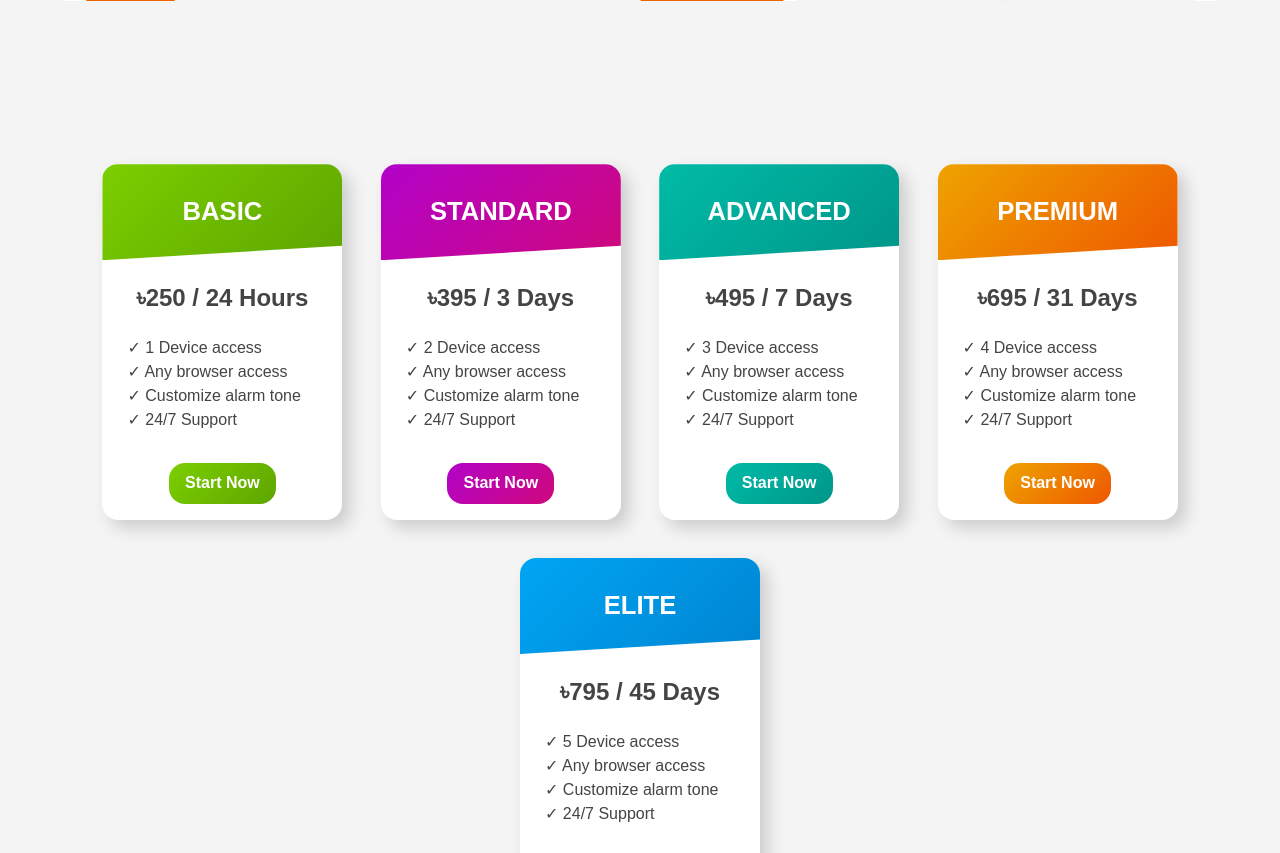
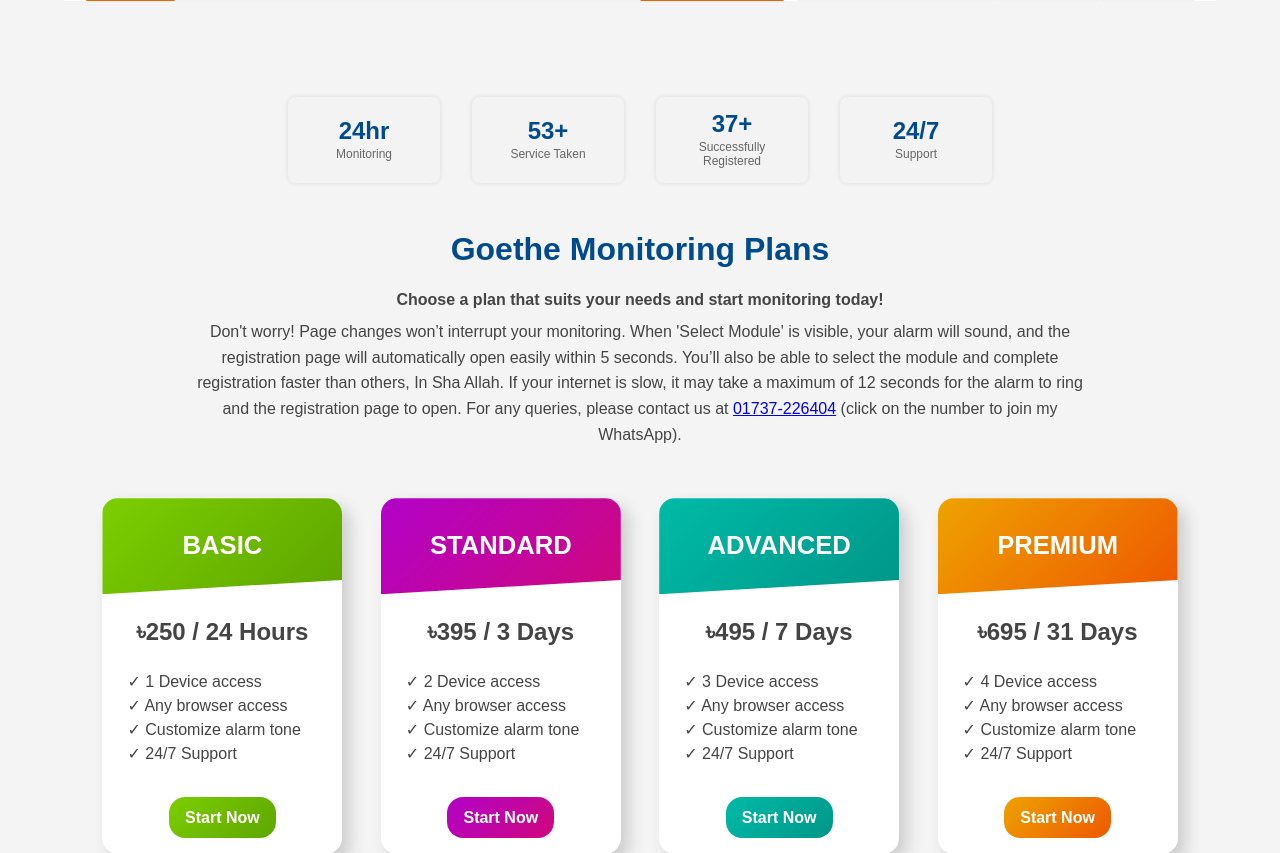
Before and after one commit to nafiz-swe/goetheB1, a Flask app: page / in a window 1280 px wide. Shown: the part 695-1548 px from the top of the page. Run offline with Flask 3, Linux system fonts and the light colour scheme.

Commit message:
monitoring stats add

```diff
--- a/static/style.css
+++ b/static/style.css
@@ -15,7 +15,7 @@ h1 {
   width: 100%;
   overflow: hidden;
   margin-top: 3rem;
-  margin-bottom: 9rem;
+  margin-bottom: 6rem;
 }
 
 .banner img {
@@ -39,6 +39,44 @@ h1 {
 }
 
 /* Banner sections end */
+
+
+.stats-cards {
+  display: flex;
+  justify-content: center;
+  gap: 2rem;
+  margin: 1rem 0 2rem 0;
+}
+
+.stat-card {
+  background-color: #f3f3f3;
+  border-radius: 0.5rem;
+  padding: 0.5rem 1rem;
+  width: 120px;
+  height: 70px;
+  display: flex;
+  flex-direction: column;
+  align-items: center;
+  justify-content: center;
+  box-shadow: 0 0 5px rgba(0,0,0,0.1);
+}
+
+.stat-number {
+  font-size: 1.5rem;
+  font-weight: 700;
+  color: #004a8d;
+  line-height: 1;
+}
+
+.stat-title {
+  font-size: 0.75rem;
+  font-weight: 500;
+  color: #666;
+  margin-top: 0.2rem;
+  text-align: center;
+}
+/* Status Card End */
+
 
 /* Navbar container */
 .navbar input[type="checkbox"],
@@ -211,6 +249,20 @@ h1 {
 /* Nav End */
 
 /* Subscriptions Card Start */
+main > h1,
+main > p {
+  width: 100%;
+  text-align: center;
+  margin: 1rem 0;
+}
+
+main > p {
+  color: #444;
+  max-width: 900px;
+  margin: 0.2rem auto;
+  line-height: 1.6;
+}
+
 main {
     display: flex;
     justify-content: center;
@@ -325,57 +377,6 @@ main {
     display: none;
   }
 /* Subscritiions Card End */
-
-/* Button Start
-.monitoring-btn {
-    background: #00a6f4;
-    color: white;
-    text-align: center;
-    width: 100%;
-    border-radius: 0.4rem;
-    box-shadow:
-      inset 0 1px 0 0 rgba(255, 255, 255, 0.3),
-      0 0px 0 0 #0091db,
-      0 4px 0 0 #007acc,
-      0 6px 0 0 #006bbd,
-      0 8px 0 0 #005bab,
-      0 8px 16px 0 rgba(0, 166, 244, 0.5);
-    overflow: hidden;
-    position: relative;
-    transition: transform 0.2s ease, box-shadow 0.2s ease;
-  }
-  .monitoring-btn::before {
-    content: '';
-    position: absolute;
-    inset: 0;
-    background: linear-gradient(
-      120deg,
-      transparent,
-      rgba(0, 166, 244, 0.3),
-      rgba(255, 255, 255, 0.2),
-      transparent
-    );
-    transform: translateX(-100%);
-    animation: shimmer 3s infinite;
-    filter: blur(1px);
-  }
-  .monitoring-btn:hover {
-    transform: translateY(4px);
-    box-shadow:
-      inset 0 1px 0 0 rgba(255,255,255,0.3),
-      0 1px 0 0 #00a6f4,
-      0 2px 0 0 #0091db,
-      0 3px 0 0 #007acc,
-      0 4px 0 0 #006bbd,
-      0 4px 8px 0 rgba(0, 166, 244, 0.5);
-  }
-  @keyframes shimmer {
-    100% {
-      transform: translateX(100%);
-    }
-  }  */
-
-/* Button end */
 
 
 /* Button Start*/
--- a/templates/index.html
+++ b/templates/index.html
@@ -8,8 +8,57 @@
   <img src="{{ url_for('static', filename='goethe-eurozoom.webp') }}" alt="Goethe Eurozoom Banner" />
 </section>
 
+<!-- Stats Cards -->
+<section class="stats-cards">
+  <div class="stat-card">
+    <div class="stat-number">24hr</div>
+    <div class="stat-title">Monitoring</div>
+  </div>
+  <div class="stat-card">
+    <div class="stat-number count" data-target="53">0</div>
+    <div class="stat-title">Service Taken</div>
+  </div>
+  <div class="stat-card">
+    <div class="stat-number count" data-target="37">0</div>
+    <div class="stat-title">Successfully Registered</div>
+  </div>
+  <div class="stat-card">
+    <div class="stat-number">24/7</div>
+    <div class="stat-title">Support</div>
+  </div>
+</section>
+<script>
+  const counters = document.querySelectorAll('.count');
+  const speed = 50;
+
+  counters.forEach(counter => {
+    const updateCount = () => {
+      const target = +counter.getAttribute('data-target');
+      const count = +counter.innerText.replace('+', ''); // '+' remove kore number pabo
+
+      const increment = Math.ceil(target / speed);
+
+      if(count < target) {
+        counter.innerText = count + increment > target ? target : count + increment;
+        setTimeout(updateCount, 70);
+      } else {
+        counter.innerText = target + '+';
+      }
+    };
+
+    updateCount();
+  });
+</script>
+
 
     <main>
+      <h1>Goethe Monitoring Plans</h1>
+      <p style="font-weight: bold;">Choose a plan that suits your needs and start monitoring today!</p>
+      <p style="margin-bottom: 2rem;">Don't worry! Page changes won’t interrupt your monitoring.
+        When 'Select Module' is visible, your alarm will sound, and the registration page will automatically open easily within 5 seconds.
+        You’ll also be able to select the module and complete registration faster than others, In Sha Allah.
+        If your internet is slow, it may take a maximum of 12 seconds for the alarm to ring and the registration page to open.
+        For any queries, please contact us at <a href="https://wa.me/8801737226404" target="_blank">01737-226404</a> (click on the number to join my WhatsApp).</p>
         <div class="card-basic">
           <div class="card-header header-basic">
             <h1>Basic</h1>
```
